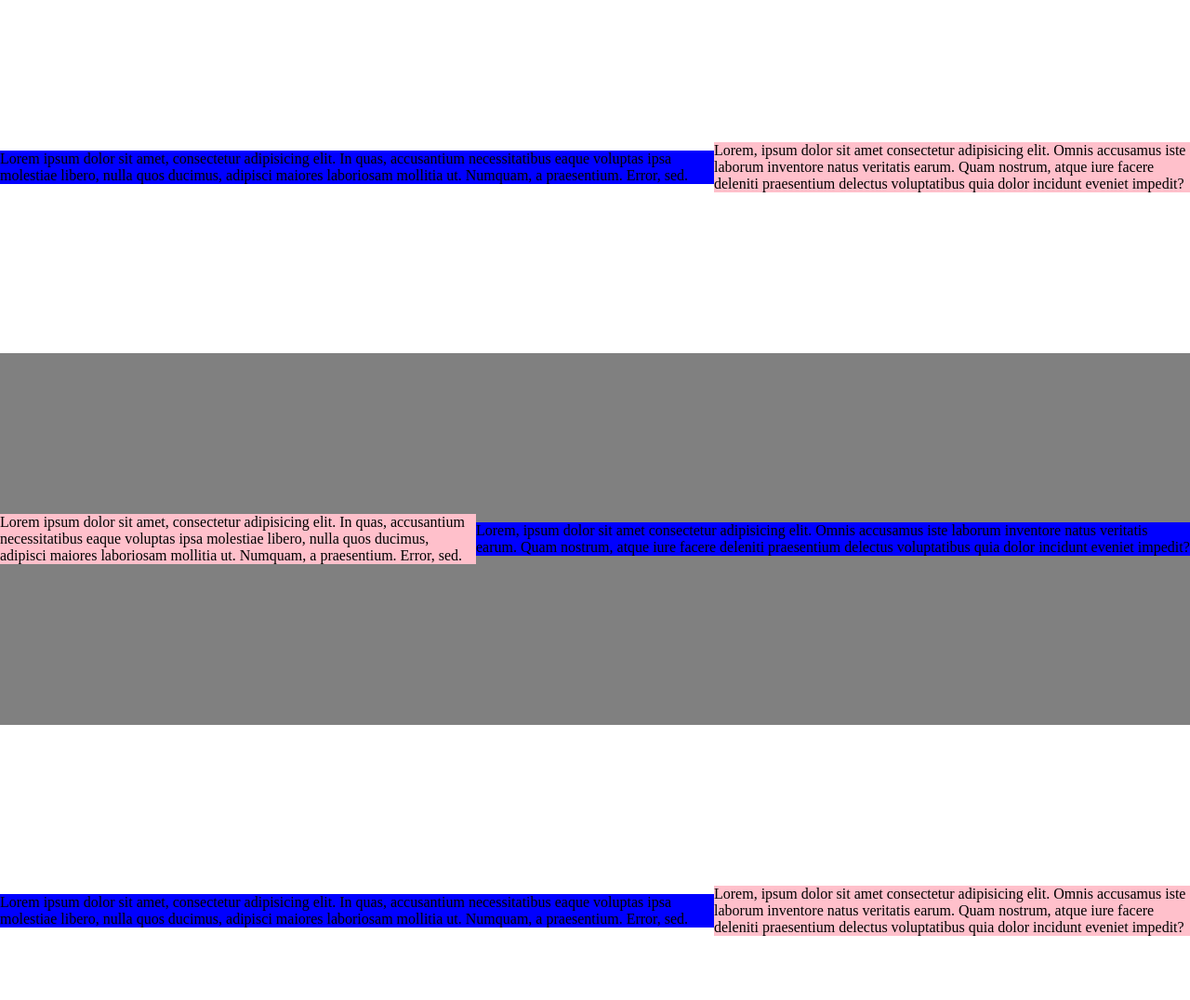
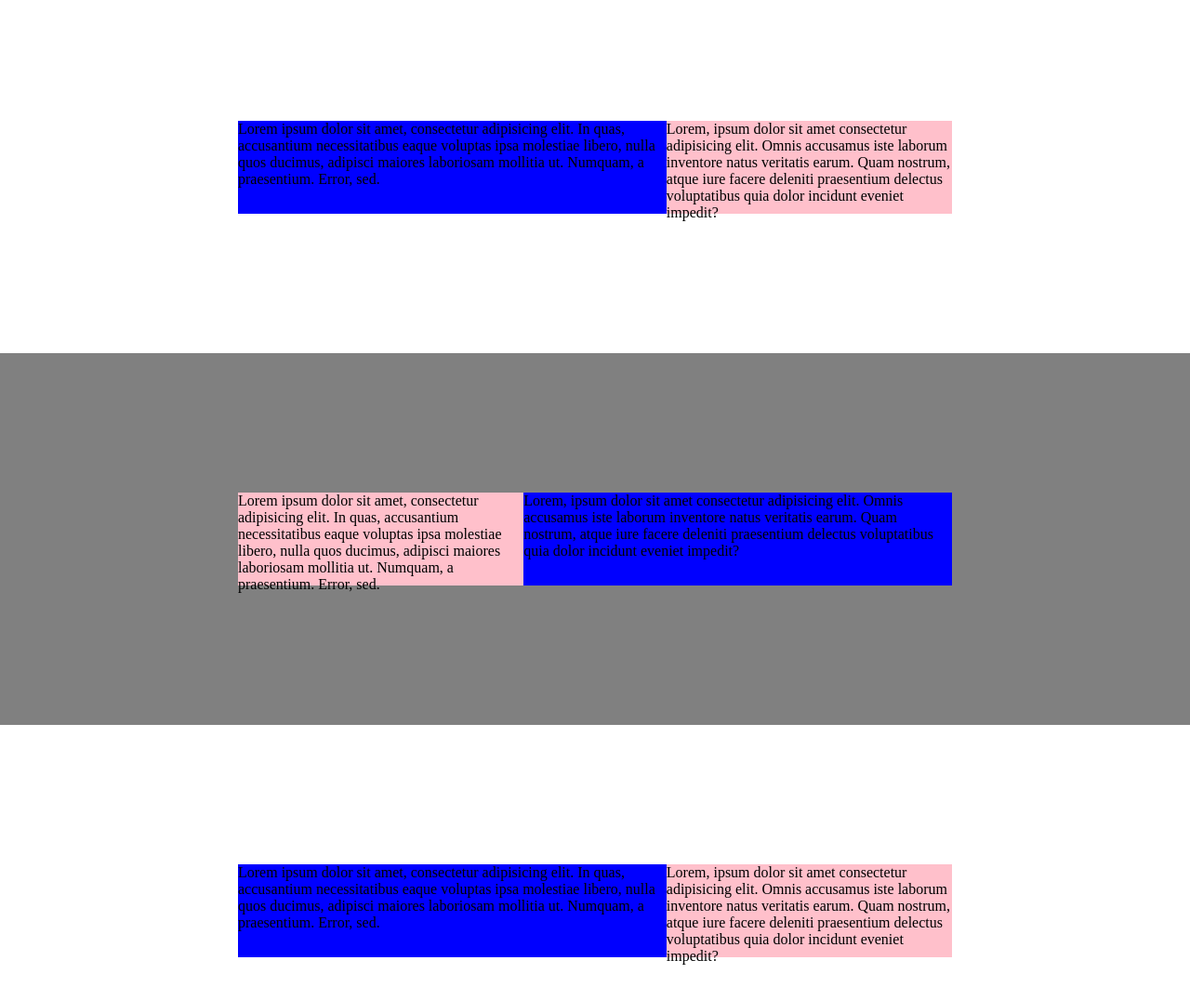
Before and after one commit to AndreaAceto20/htmlcss-struttura-discord, a plain HTML site: page index.html in a window 1280 px wide. Shown: the part 460-1536 px from the top of the page at 93% size. Drawn offline with Linux system fonts and the light colour scheme.

Commit message:
Fixed errors in main

```diff
--- a/css/style.css
+++ b/css/style.css
@@ -57,21 +57,28 @@ header .container {
 
 /* main */
 .main-container {
+    display: flex;
     flex-direction: column;
+    justify-content: center;
+    align-items: center;
+
+ }
+ .testo-foto{
+    width: 60%;
  }
 
-.container .content{
+.content{
     height: 90%;
     width: 60%;
 }
 
-.container .bianco{
+.bianco{
     background-color: #fff;
     height: 400px;
     width: auto;
 }
 
-.container .grigio {
+.grigio {
     background-color: grey;
     height: 400px;
     width: auto;
@@ -82,9 +89,11 @@ header .container {
 .immagine{
     background-color: blue;
     width: 60%;
+    height: 100px;
 }
 
 .testo{
     background-color: pink;
     width: 40%;
+    height: 100px;
 }
--- a/index.html
+++ b/index.html
@@ -33,35 +33,41 @@
             </div>
         </section>
         <!-- foto e testo -->
-            <section class="main-container container ">
+        <section class="main-container">
             <!-- parte bianca -->
             <div class="container bianco content">
                 <!-- contenuto -->
-                    <span class="immagine">
+                <div class="container testo-foto">
+                    <div class="immagine">
                         Lorem ipsum dolor sit amet, consectetur adipisicing elit. In quas, accusantium necessitatibus eaque voluptas ipsa molestiae libero, nulla quos ducimus, adipisci maiores laboriosam mollitia ut. Numquam, a praesentium. Error, sed.
-                    </span>
-                    <span class="testo">
+                    </div>
+                    <div class="testo">
                         Lorem, ipsum dolor sit amet consectetur adipisicing elit. Omnis accusamus iste laborum inventore natus veritatis earum. Quam nostrum, atque iure facere deleniti praesentium delectus voluptatibus quia dolor incidunt eveniet impedit?
-                    </span>
+                    </div>
+                </div>
             </div>
             <!-- parte grigia -->
             <div class="container grigio content">
                 <!-- contenuto -->
-                    <span class="testo">
+                <div class="container testo-foto">
+                    <div class="testo">
                         Lorem ipsum dolor sit amet, consectetur adipisicing elit. In quas, accusantium necessitatibus eaque voluptas ipsa molestiae libero, nulla quos ducimus, adipisci maiores laboriosam mollitia ut. Numquam, a praesentium. Error, sed.
-                    </span>
-                    <span class="immagine">
+                    </div>
+                    <div class="immagine">
                         Lorem, ipsum dolor sit amet consectetur adipisicing elit. Omnis accusamus iste laborum inventore natus veritatis earum. Quam nostrum, atque iure facere deleniti praesentium delectus voluptatibus quia dolor incidunt eveniet impedit?
-                    </span>
+                    </div>
+                </div>
             </div>
             <div class="container bianco content">
                 <!-- contenuto -->
-                    <span class="immagine">
+                <div class="container testo-foto">
+                    <div class="immagine">
                         Lorem ipsum dolor sit amet, consectetur adipisicing elit. In quas, accusantium necessitatibus eaque voluptas ipsa molestiae libero, nulla quos ducimus, adipisci maiores laboriosam mollitia ut. Numquam, a praesentium. Error, sed.
-                    </span>
-                    <span class="testo">
+                    </div>
+                    <div class="testo">
                         Lorem, ipsum dolor sit amet consectetur adipisicing elit. Omnis accusamus iste laborum inventore natus veritatis earum. Quam nostrum, atque iure facere deleniti praesentium delectus voluptatibus quia dolor incidunt eveniet impedit?
-                    </span>
+                    </div>
+                </div>
             </div>
         </section>
 
```
Lines whose indentation alone changed are shown as unchanged.
